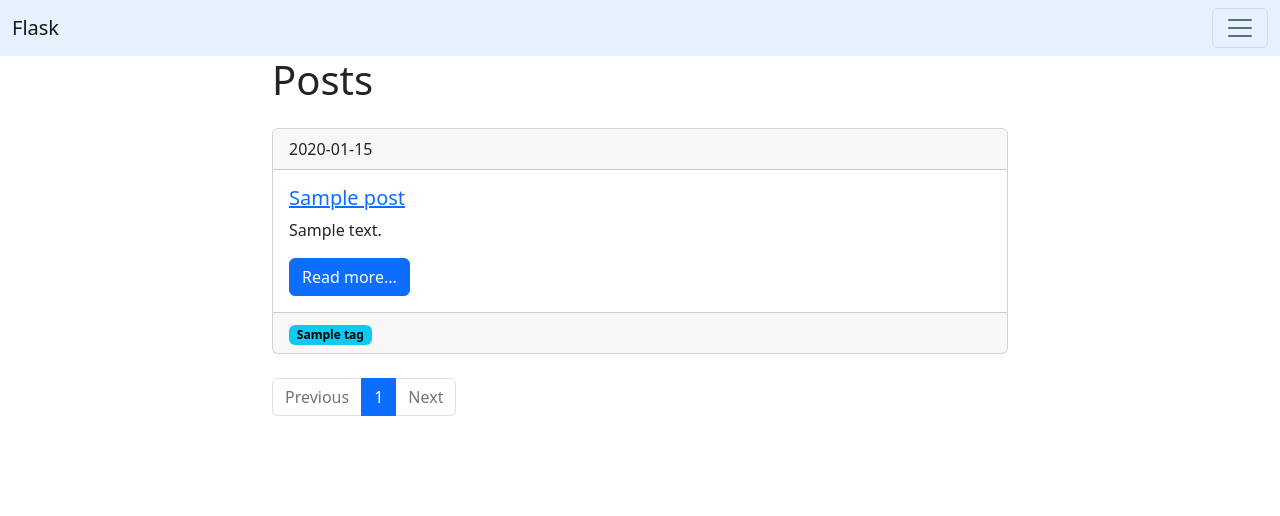
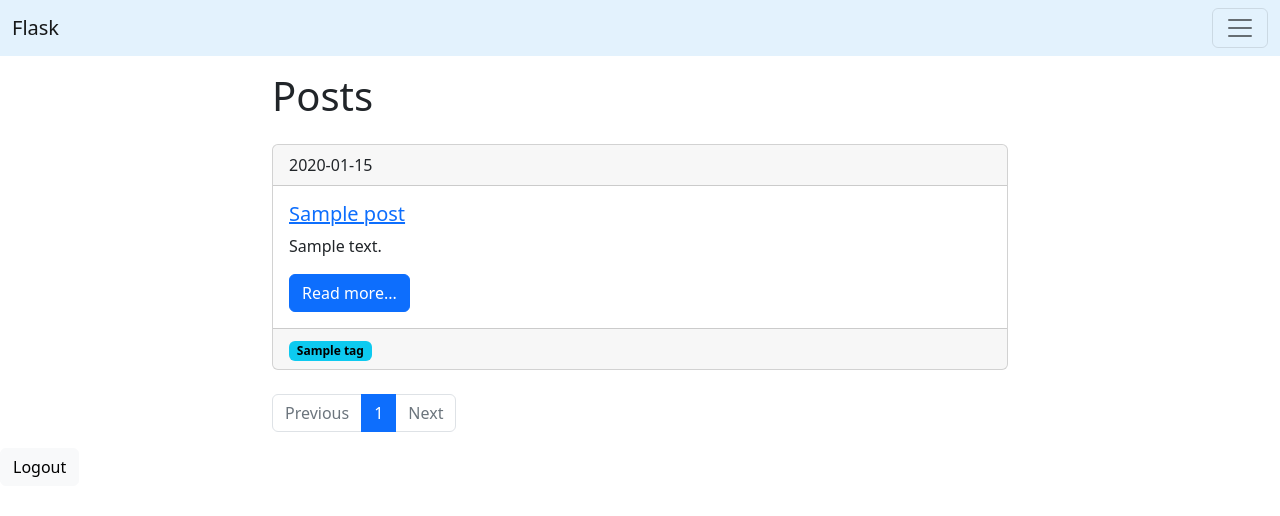
Before and after one commit to mayuras7685/flask-blog, a Flask app: page /blog/ in a window 1280 px wide. Shown: the top 516 px of the page. Run offline with Flask 2, Linux system fonts and the light colour scheme; a user stored in the database is signed in; tables that the repository leaves empty hold one stand-in row (values such as "Sample post"); parts of the project's set-up code (start-up, migrations or seed data) failed here and were passed over.

Commit message:
Admin Panel linked, Login/out btn

```diff
--- a/templates/base.html
+++ b/templates/base.html
@@ -4,6 +4,7 @@
     <meta charset="utf-8" />
     <meta name="viewport" content="width=device-width, initial-scale=1" />
     <title>{% block title %} {% endblock %}</title>
+    <link rel="stylesheet" href="/static/css/style.css">
     <link
       href="https://cdn.jsdelivr.net/npm/bootstrap@5.2.0/dist/css/bootstrap.min.css"
       rel="stylesheet"
@@ -31,9 +32,11 @@
             <li class="nav-item">
               <a class="nav-link active" aria-current="page" href={{url_for('posts.posts_list')}}>Blog</a>
             </li>
+            {% if current_user.has_role('admin') %}
             <li class="nav-item">
-              <a class="nav-link active" aria-current="page" href={{url_for('posts.post_create')}}>+ New Post</a>
+              <a class="nav-link active" aria-current="page" href="./admin">Admin</a>
             </li>
+            {% endif %}
 
 
           <form class="d-flex" role="search" method="GET">
@@ -52,11 +55,22 @@
       </div>
     </nav>
 
-    <div class="container">
+    <div class="container mt-3">
       <div class="row">
         <div class="col-8 mx-auto">{% block content %} {% endblock %}</div>
       </div>
     </div>
+
+    <div class="login-panel">
+      {% if current_user.is_authenticated %}
+        <a href="{{ url_for('security.logout') }}" class="btn btn-light">Logout</a>
+      {% else %}
+      <a href="{{ url_for('security.login') }}" class="btn btn-light">Login</a>
+
+      {% endif %}
+      <a href=""></a>
+    </div>
+
     <script
       src="https://cdn.jsdelivr.net/npm/bootstrap@5.2.0/dist/js/bootstrap.bundle.min.js"
       integrity="sha384-A3rJD856KowSb7dwlZdYEkO39Gagi7vIsF0jrRAoQmDKKtQBHUuLZ9AsSv4jD4Xa"
```
